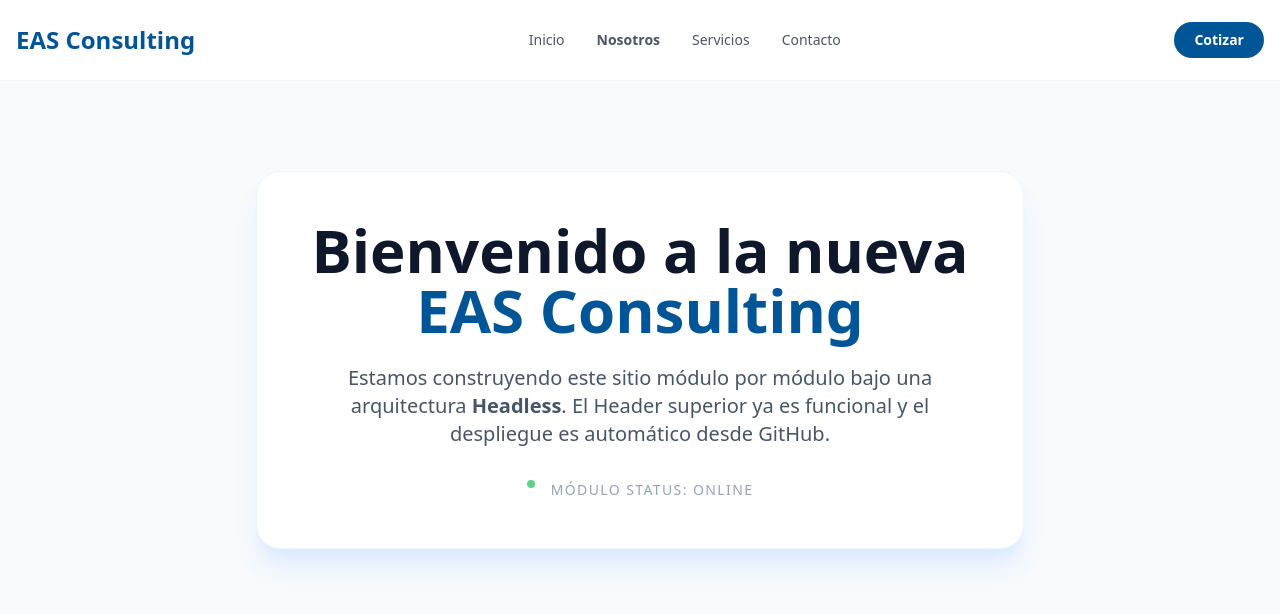
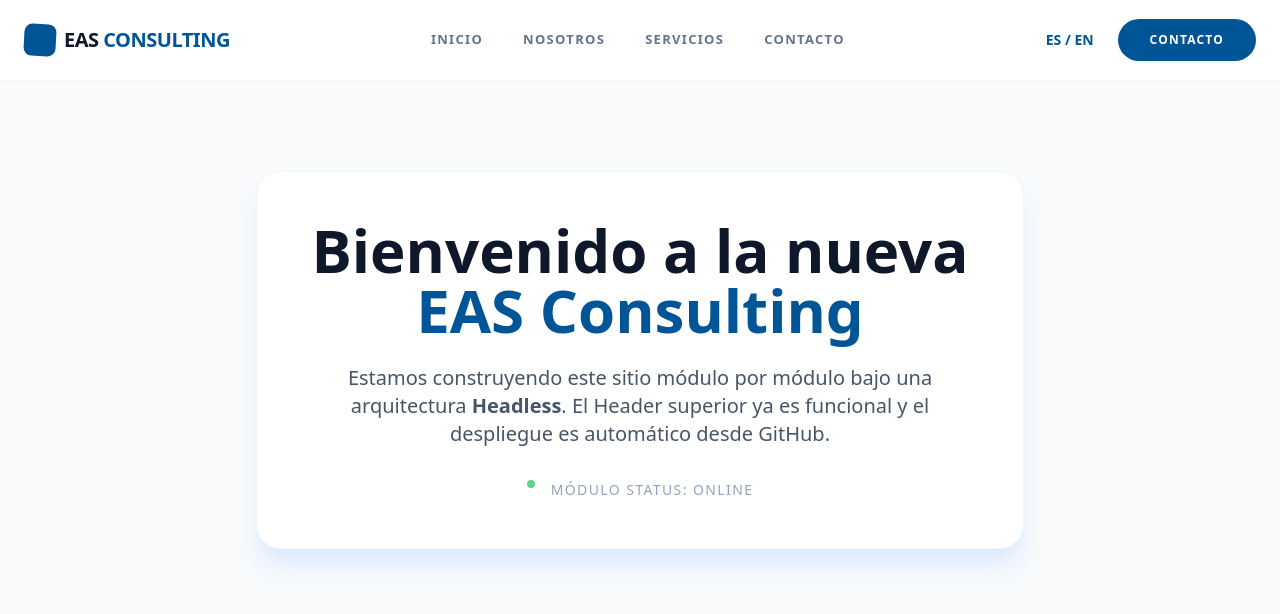
Before and after one commit to cyborgmarco72/eas-consulting-web, a Next.js app: page / in a window 1280 px wide. Shown: the top 614 px of the page. Built offline with nearby package versions, Linux system fonts and the light colour scheme.

Commit message:
Update layout.js

```diff
--- a/src/app/layout.js
+++ b/src/app/layout.js
@@ -1,4 +1,6 @@
 import './globals.css'
+// Importamos el JSON de la Home que ya tienes en tu repo
+import content from './content_package/page_home.json'
 
 export const metadata = {
   title: 'EAS Consulting | Expertos en SAP',
@@ -6,32 +8,50 @@ export const metadata = {
 }
 
 export default function RootLayout({ children }) {
+  // Extraemos datos del JSON (ajustado a la estructura de tus archivos)
+  const navItems = [
+    { name: 'Inicio', href: '/' },
+    { name: 'Nosotros', href: '#' },
+    { name: 'Servicios', href: '#' },
+    { name: 'Contacto', href: '#' },
+  ]
+
   return (
     <html lang="es">
       <body className="antialiased font-sans">
-        {/* Este es nuestro Módulo Header con Glassmorphism */}
-        <header className="fixed top-0 w-full z-50 bg-white/80 backdrop-blur-md border-b border-gray-100 italic">
-          <div className="max-w-7xl mx-auto px-4 h-20 flex items-center justify-between font-normal not-italic">
-            {/* Logo Temporal con el color corporativo que definimos */}
-            <div className="font-bold text-2xl text-[12px] md:text-2xl text-[#005596]">EAS Consulting</div>
+        <header className="fixed top-0 w-full z-50 bg-white/90 backdrop-blur-md border-b border-slate-100 transition-all duration-300">
+          <div className="max-w-7xl mx-auto px-6 h-20 flex items-center justify-between">
 
-            {/* Menú de Navegación Desktop */}
-            <nav className="hidden md:flex space-x-8 text-sm font-medium text-gray-600">
-              <a href="/" className="hover:text-[#005596] transition">Inicio</a>
-              <a href="#" className="hover:text-[#005596] transition font-semibold">Nosotros</a>
-              <a href="#" className="hover:text-[#005596] transition">Servicios</a>
-              <a href="#" className="hover:text-[#005596] transition">Contacto</a>
+            {/* Logo dinámico desde el JSON */}
+            <div className="flex items-center gap-2 group cursor-pointer">
+              <div className="w-8 h-8 bg-[#005596] rounded-lg rotate-3 group-hover:rotate-0 transition-transform"></div>
+              <span className="font-bold text-xl tracking-tight text-slate-900 uppercase">
+                EAS <span className="text-[#005596]">Consulting</span>
+              </span>
+            </div>
+
+            {/* Navegación */}
+            <nav className="hidden lg:flex items-center space-x-10 text-[13px] uppercase tracking-widest font-semibold text-slate-500">
+              {navItems.map((item) => (
+                <a key={item.name} href={item.href} className="hover:text-[#005596] transition-colors">
+                  {item.name}
+                </a>
+              ))}
             </nav>
 
-            {/* Botón de Acción (Lead Magnet) */}
-            <button className="bg-[#005596] text-white px-5 py-2 rounded-full text-sm font-semibold hover:bg-blue-700 transition">
-              Cotizar
-            </button>
+            {/* Acción */}
+            <div className="flex items-center gap-6">
+              <button className="hidden sm:block text-sm font-bold text-[#005596] hover:opacity-75 transition">
+                ES / EN
+              </button>
+              <button className="bg-[#005596] text-white px-8 py-3 rounded-full text-[12px] uppercase tracking-widest font-bold hover:shadow-lg hover:shadow-blue-200 transition-all active:scale-95">
+               Contacto
+              </button>
+            </div>
           </div>
         </header>
 
-        {/* El contenido de cada página se renderiza aquí abajo */}
-        <main className="pt-20">
+        <main className="pt-20 bg-white">
           {children}
         </main>
       </body>
```
